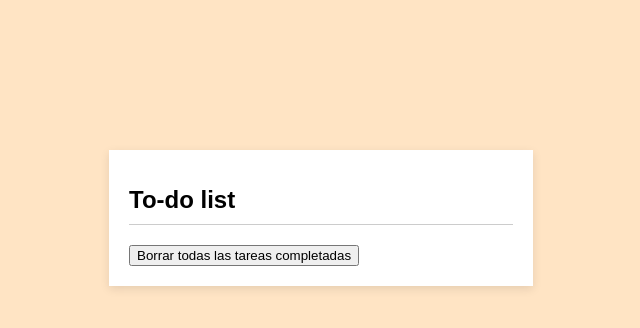
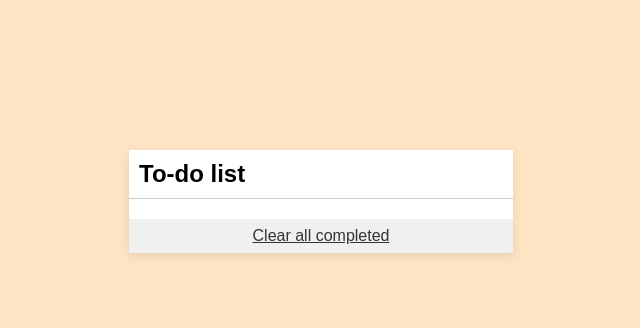
Before and after one commit to MarcoDiaz2000/To-do-list, a website built with webpack: page src/index.html in a window 1280 px wide. Shown: the whole page, without its empty margins (319-959 px from the left). Built offline with nearby package versions, Linux system fonts and the light colour scheme.

```diff
--- a/src/index.html
+++ b/src/index.html
@@ -8,8 +8,12 @@
 <body>
     <div class="wrap">
       <h1>To-do list</h1>
-      <div id="todo-list"></div>
-      <button id="clear-completed">Borrar todas las tareas completadas</button>
+      <div id="todo-list">
+
+      </div>
+      <div class="back">
+        <button id="clear-completed" class="clear-btn">Clear all completed</button>
+    </div>
     </div>
     <script src="./index.js"></script>
 </body>
--- a/src/style.css
+++ b/src/style.css
@@ -30,7 +30,7 @@
 .wrap {
   width: 30%;
   margin: 150px auto;
-  padding: 20px;
+  padding: 0px 0px;
   box-shadow: 0 3px 9px rgba(0, 0, 0, 0.1);
   background-color: #fff;
 }
@@ -40,9 +40,31 @@
   margin-bottom: 20px;
   border-bottom: 1px solid #ccc;
   padding-bottom: 10px;
+  padding-left: 10px;
+  padding-top: 10px;
 }
 
 .strikethrough {
   text-decoration: line-through;
   color: #f33232;
 }
+
+.clear-btn {
+  border: none;
+  color: #333;
+  cursor: pointer;
+  font-size: 1rem;
+  text-decoration: underline;
+  padding: 0.5rem;
+  outline: none;
+  text-align: center;
+  background-color: #271bd100;
+  align-items: center;
+}
+
+.back {
+  background-color: #f0f0f0;
+  width: 100%;
+  display: flex;
+  justify-content: center;
+}
```
Also changed, not shown: README.md.
